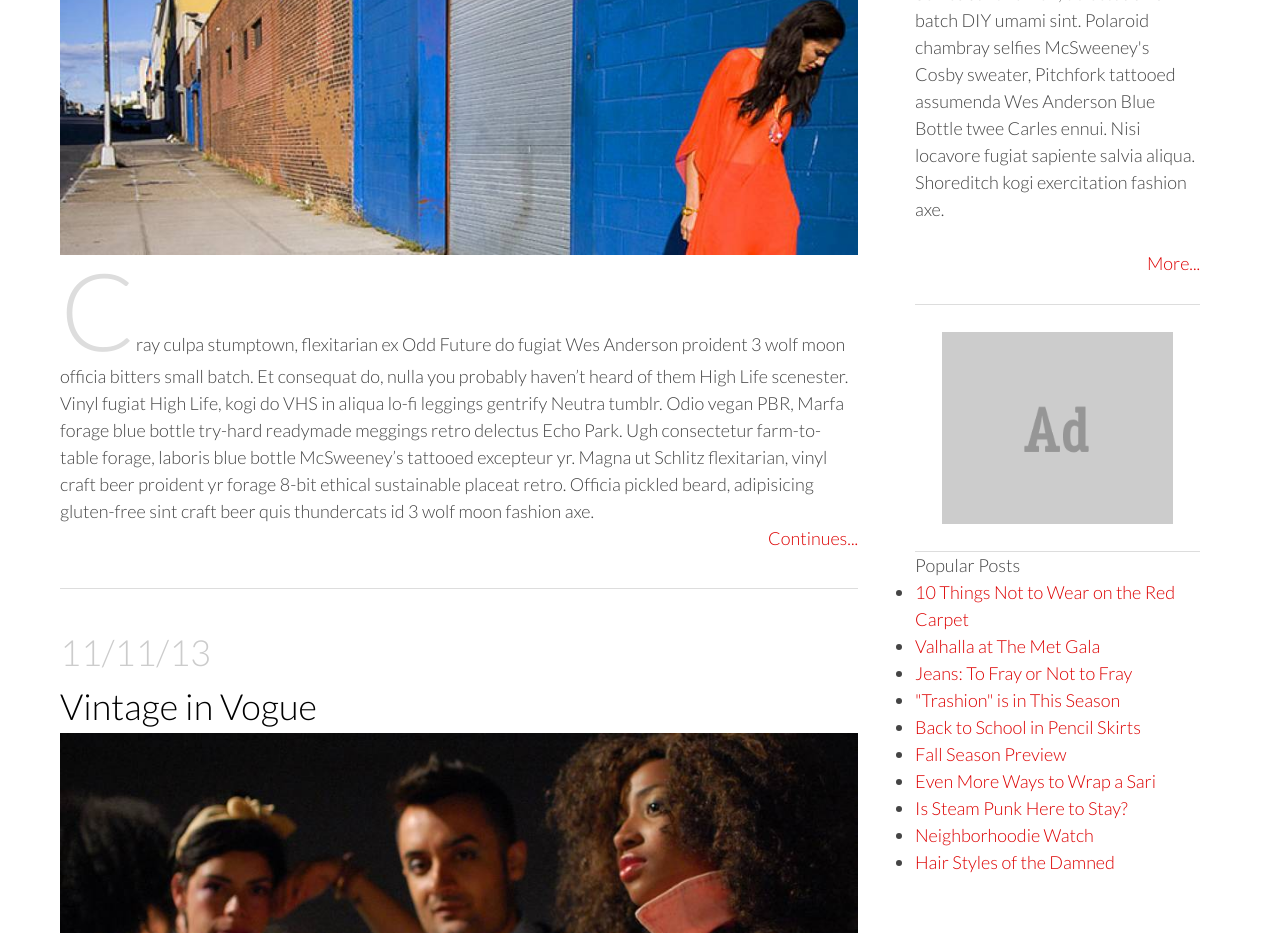
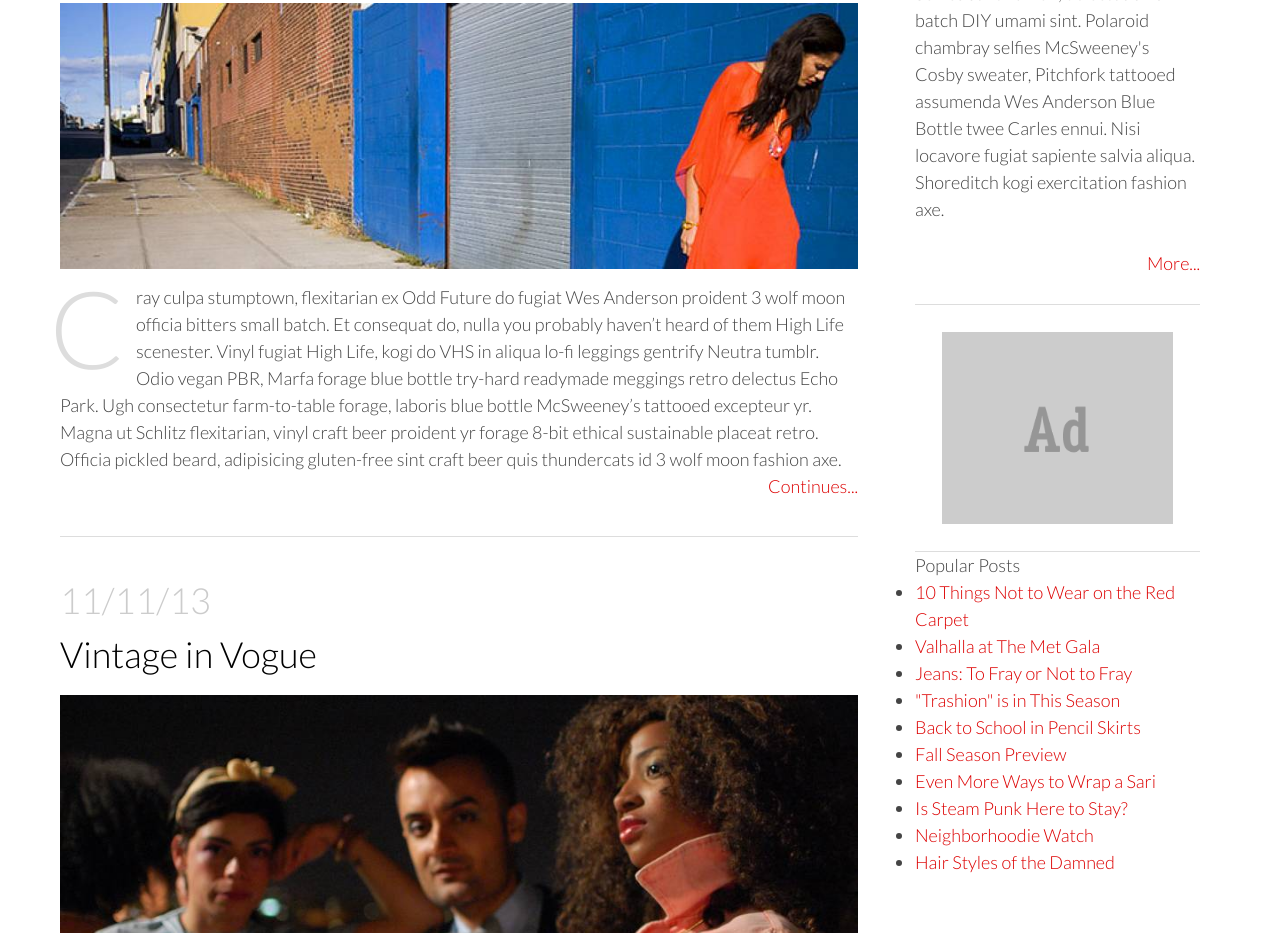
Before and after one commit to dmaldi/fashionblog, a plain HTML site: page fashionblog-fashionblog-part2/index.html in a window 1280 px wide. Shown: the part 360-1293 px from the top of the page. Drawn offline with Linux system fonts and the light colour scheme.

Commit message:
margin added to first letter and image

```diff
--- a/fashionblog-fashionblog-part2/css/style.css
+++ b/fashionblog-fashionblog-part2/css/style.css
@@ -84,6 +84,7 @@ aside ul {
 img {
      display: block;
      max-width: 100%;
+     margin: .8em 0;
 }
 
 a {
@@ -159,6 +160,8 @@ article p:first-letter {
      font-size: 6em;
      color: #DDD;
      line-height: 1;
+     margin: -.1em .1em 0 -.1em;
+     float: left;
 }
 
 footer {
```
